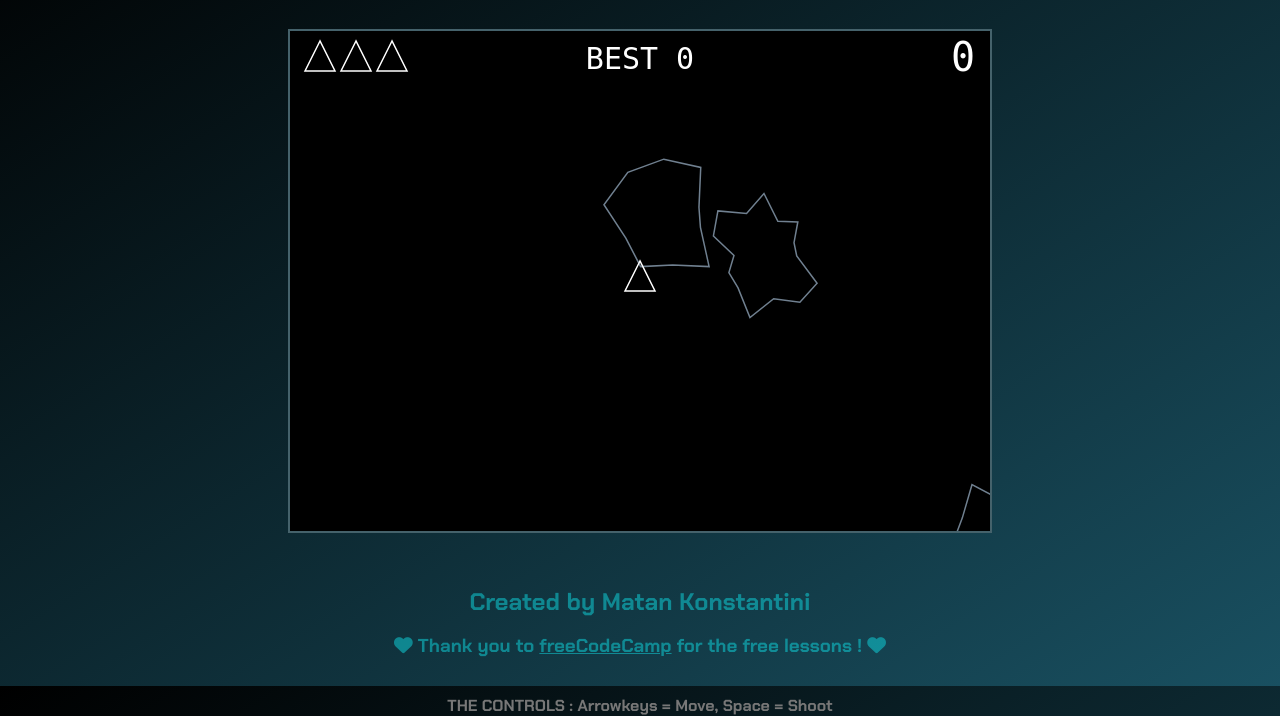
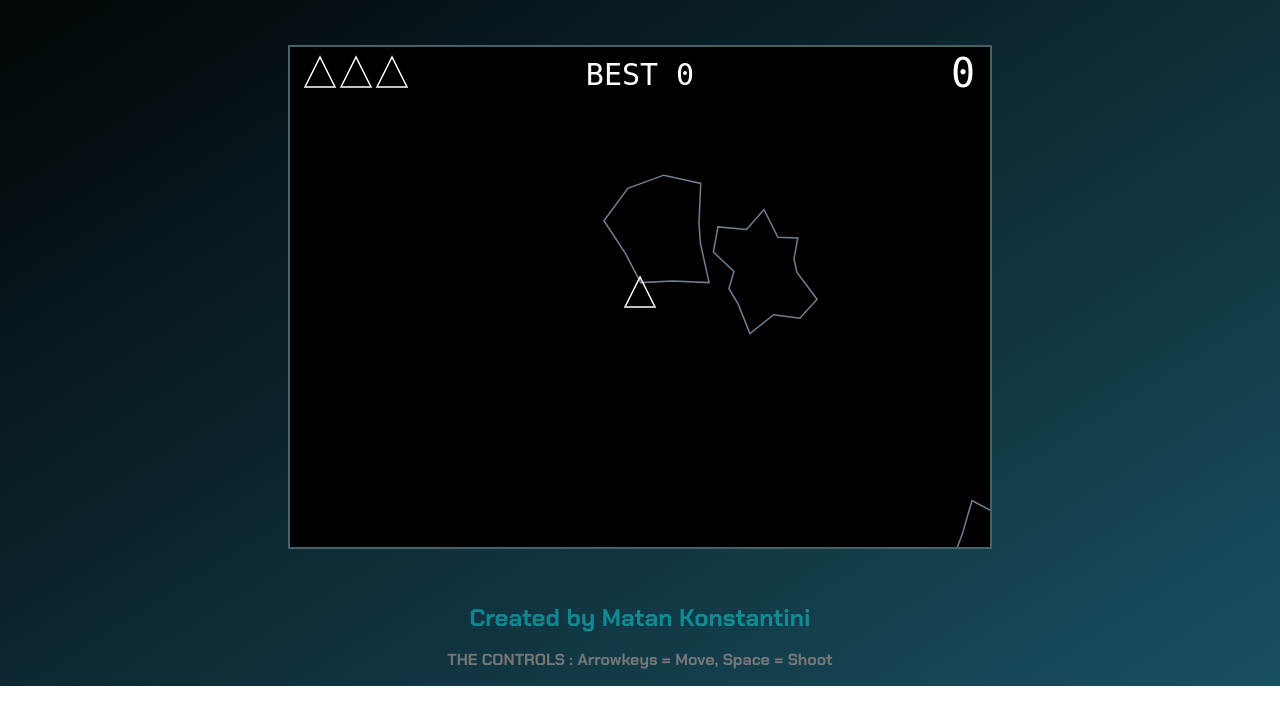
Before and after one commit to MKonstantini/Asteroids, a plain HTML site: page index.html in a window 1280 px wide. Shown: the part 114-830 px from the top of the page. After the commit the page ends 800 px from the top, so only its background shows below. Drawn offline with Linux system fonts and the light colour scheme.

Commit message:
Update index.html

```diff
--- a/index.html
+++ b/index.html
@@ -27,11 +27,6 @@
             <canvas id="gameCanvas" width="700" height="500"></canvas>
         </div>
         <h2>Created by Matan Konstantini</h2>
-        <h3>
-            <i class="fa-solid fa-heart"></i>
-            Thank you to <a href="https://www.freecodecamp.org/" target="_blank">freeCodeCamp</a> for the free lessons !
-            <i class="fa-solid fa-heart"></i>
-        </h3><br>
         <p id="controls">THE CONTROLS : Arrowkeys = Move, Space = Shoot</p>
     </div>
 </body>
```
